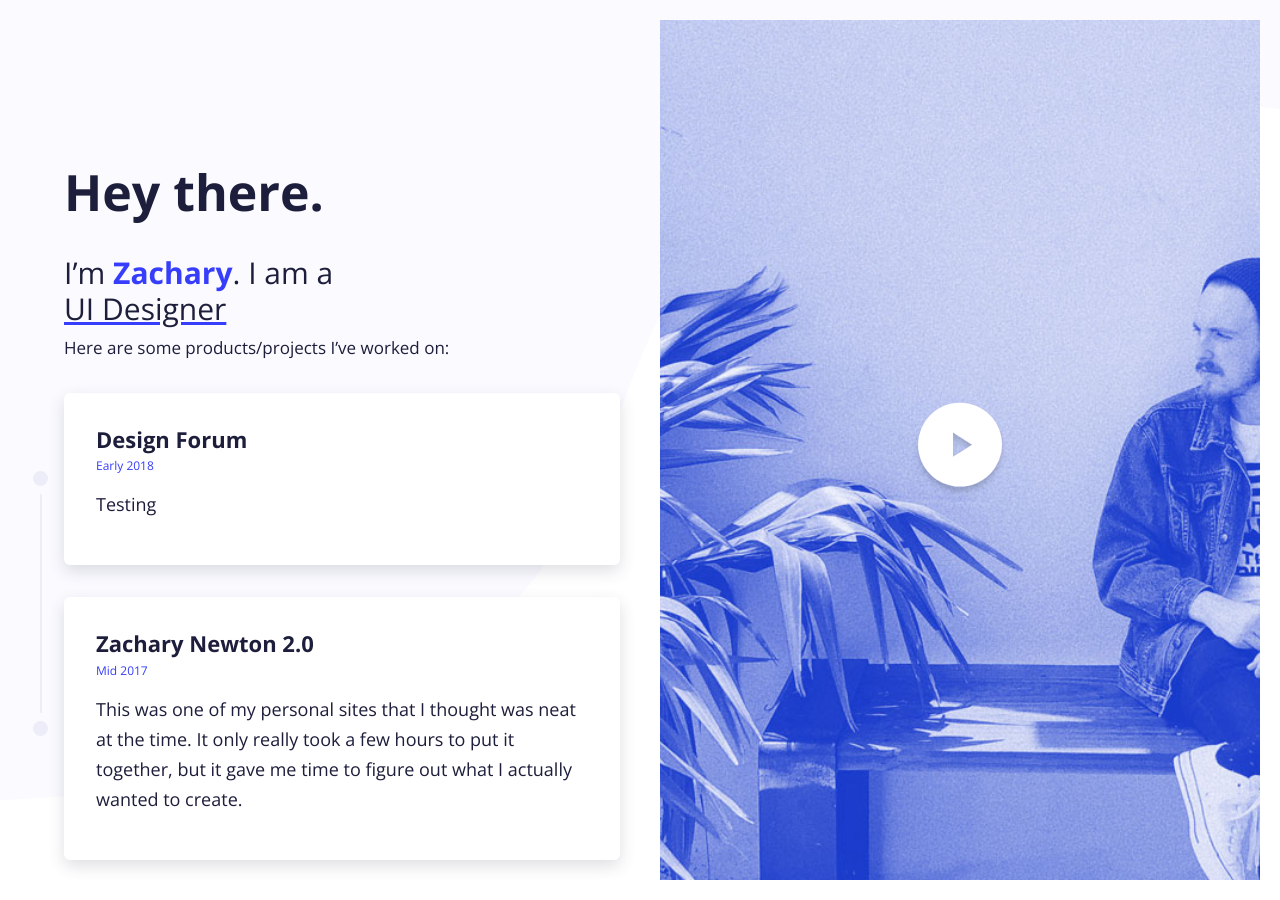
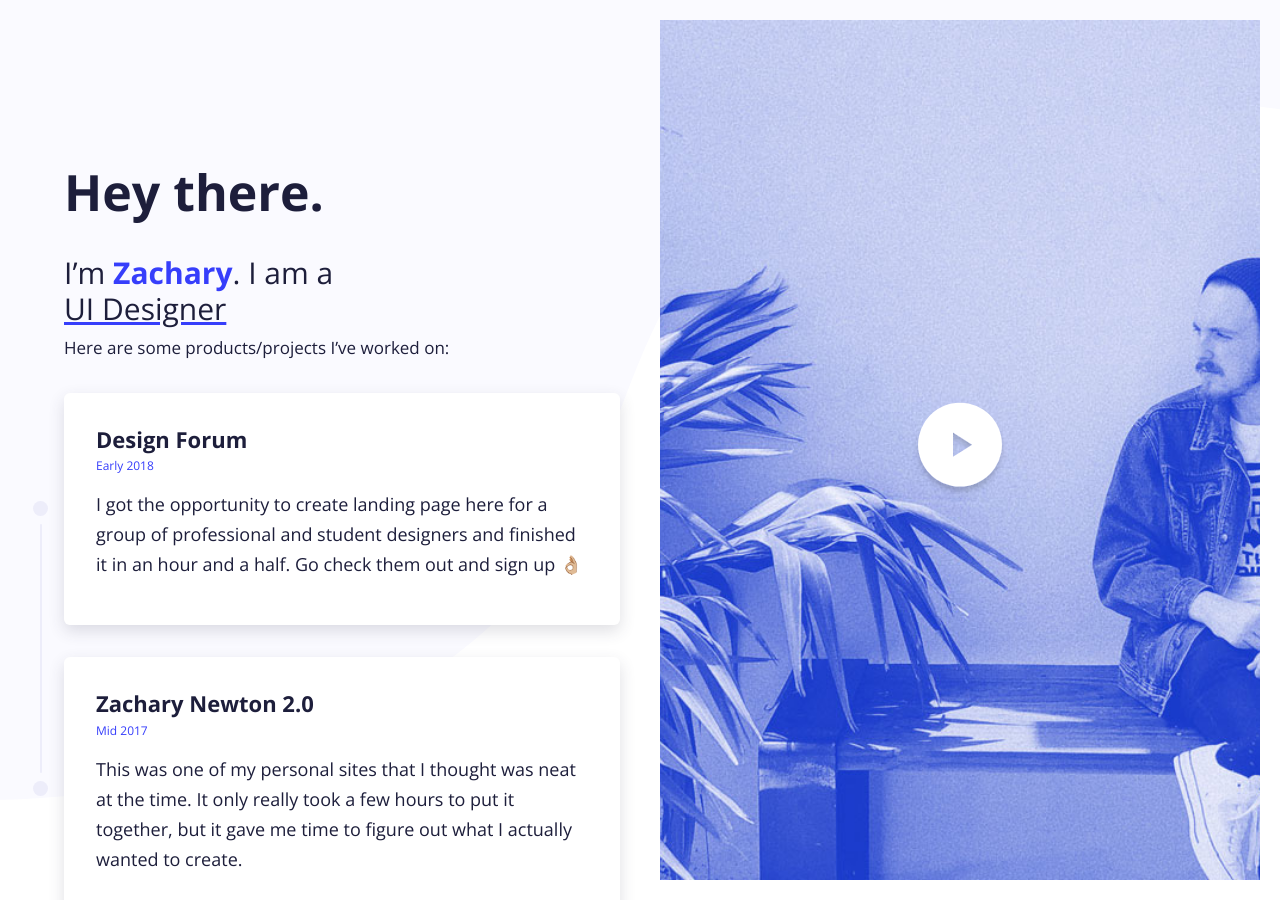
Before and after one commit to zacharyrnewton/zacharynewton, a Jekyll site: the page built from index.html, in a window 1280 px wide. Built offline with Jekyll 4.4.1, drawn with Linux system fonts in a browser that asks for light colours.

Commit message:
Update from Forestry.io - Updated design-forum.html

```diff
--- a/_projects/design-forum.html
+++ b/_projects/design-forum.html
@@ -2,6 +2,9 @@
 title: Design Forum
 date: 2018-02-13 00:51:25 +0000
 released: Early 2018
-description: Testing
+description: "I got the opportunity to create landing page here for a group of professional
+  and student designers and finished it in an hour and a half. Go check them out and
+  sign up \U0001F44C\U0001F3FC"
+link: ''
 
 ---
```
